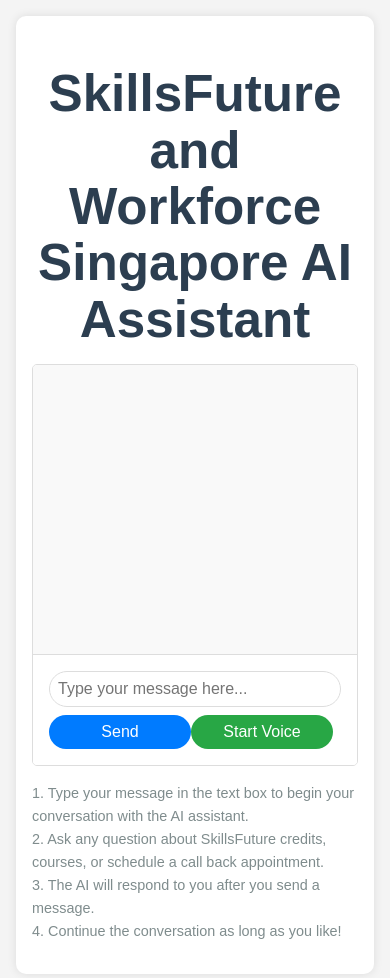
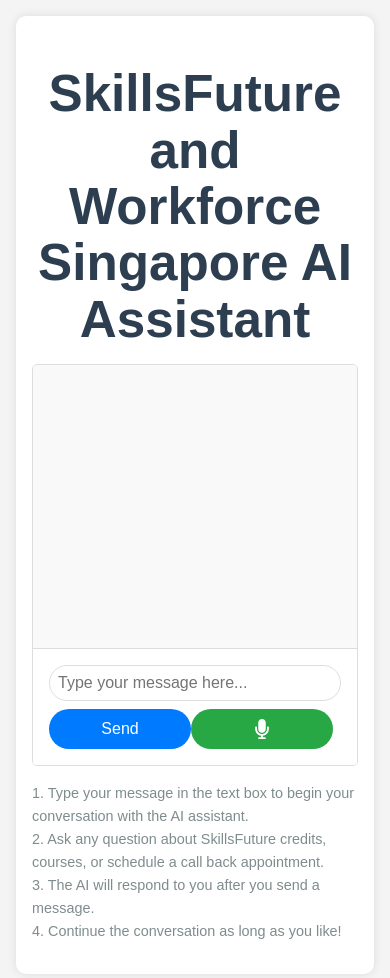
Before and after one commit to TopSGW/voice-ai, a React (Vite) app: page / in a window 390 px wide. Shown: the top 978 px of the page. Built offline with nearby package versions, Linux system fonts and the light colour scheme.

Commit message:
add react icon

```diff
--- a/package.json
+++ b/package.json
@@ -14,6 +14,7 @@
     "openai": "^4.85.4",
     "react": "^19.0.0",
     "react-dom": "^19.0.0",
+    "react-icons": "^5.5.0",
     "react-media-recorder": "^1.7.1"
   },
   "devDependencies": {
--- a/src/App.css
+++ b/src/App.css
@@ -105,6 +105,13 @@
 
 .voice-button {
   background-color: #28a745;
+  display: flex;
+  align-items: center;
+  justify-content: center;
+  width: 40px;
+  height: 40px;
+  padding: 0;
+  border-radius: 50%;
 }
 
 .voice-button:hover {
@@ -124,11 +131,48 @@
   cursor: not-allowed;
 }
 
+.voice-button svg {
+  width: 20px;
+  height: 20px;
+}
+
 .instructions {
   font-size: 0.9rem;
   color: #7f8c8d;
   margin-top: 1rem;
   text-align: left;
+}
+
+/* Loading animation styles */
+.loading-dots {
+  display: inline-block;
+}
+
+.loading-dots span {
+  display: inline-block;
+  width: 8px;
+  height: 8px;
+  border-radius: 50%;
+  background-color: #333;
+  margin: 0 2px;
+  animation: loading 1s infinite ease-in-out;
+}
+
+.loading-dots span:nth-child(2) {
+  animation-delay: 0.2s;
+}
+
+.loading-dots span:nth-child(3) {
+  animation-delay: 0.4s;
+}
+
+@keyframes loading {
+  0%, 80%, 100% {
+    transform: scale(0);
+  }
+  40% {
+    transform: scale(1);
+  }
 }
 
 @media (max-width: 768px) {
@@ -157,4 +201,9 @@
     flex-basis: calc(50% - 0.25rem);
     margin: 0;
   }
+
+  .voice-button {
+    width: 100%;
+    border-radius: 20px;
+  }
 }
--- a/src/ChatComponent.jsx
+++ b/src/ChatComponent.jsx
@@ -1,11 +1,13 @@
 import React, { useState, useEffect, useRef } from 'react';
 import axios from 'axios';
+import { FaMicrophone, FaMicrophoneSlash } from 'react-icons/fa';
 
 const ChatComponent = () => {
   const [userInput, setUserInput] = useState('');
   const [conversationHistory, setConversationHistory] = useState([]);
   const [isListening, setIsListening] = useState(false);
   const [isSpeaking, setIsSpeaking] = useState(false);
+  const [isLoading, setIsLoading] = useState(false);
   const recognitionRef = useRef(null);
 
   useEffect(() => {
@@ -50,6 +52,7 @@
 
   const sendMessage = async (message) => {
     try {
+      setIsLoading(true);
       const newUserMessage = { role: 'user', content: message };
       setConversationHistory(prev => [...prev, newUserMessage]);
 
@@ -66,6 +69,8 @@
       speakMessage(ai_response);
     } catch (error) {
       console.error('Error sending message:', error);
+    } finally {
+      setIsLoading(false);
     }
   };
 
@@ -97,6 +102,15 @@
             <div className="message-content">{message.content}</div>
           </div>
         ))}
+        {isLoading && (
+          <div className="message assistant">
+            <div className="message-content loading">
+              <div className="loading-dots">
+                <span>.</span><span>.</span><span>.</span>
+              </div>
+            </div>
+          </div>
+        )}
       </div>
       <form onSubmit={handleSubmit} className="chat-input-form">
         <input
@@ -105,15 +119,19 @@
           onChange={handleInputChange}
           placeholder="Type your message here..."
           className="chat-input"
+          disabled={isLoading}
         />
-        <button type="submit" className="chat-submit-button">Send</button>
+        <button type="submit" className="chat-submit-button" disabled={isLoading}>
+          Send
+        </button>
         <button
           type="button"
           onClick={toggleListening}
           className={`voice-button ${isListening ? 'listening' : ''}`}
-          disabled={isSpeaking}
+          disabled={isSpeaking || isLoading}
+          aria-label={isListening ? 'Stop voice input' : 'Start voice input'}
         >
-          {isListening ? 'Stop' : 'Start'} Voice
+          {isListening ? <FaMicrophoneSlash /> : <FaMicrophone />}
         </button>
       </form>
     </div>
```
Also changed, not shown: 1 other file (tests, documents, lock files or other folders).
